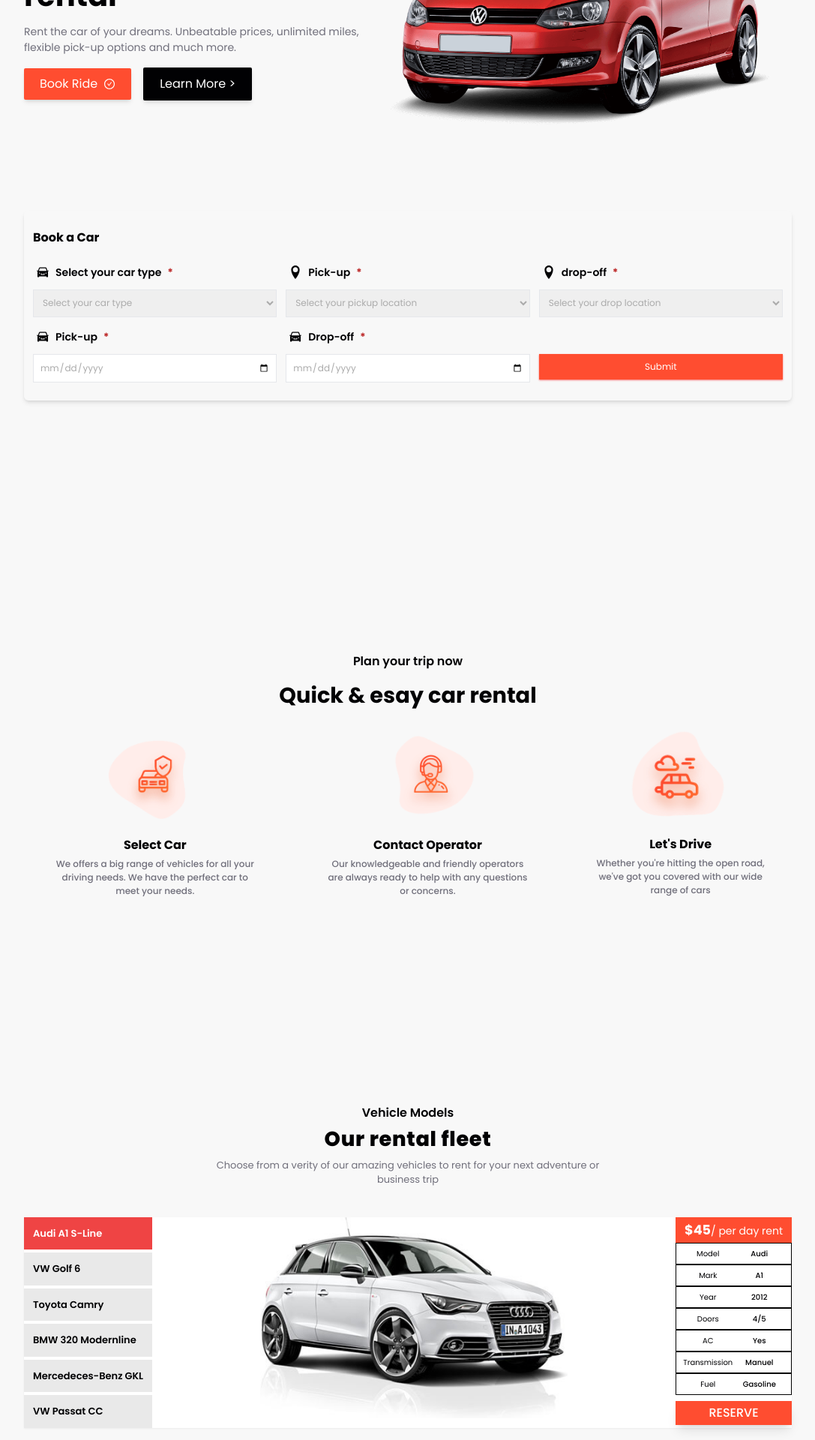
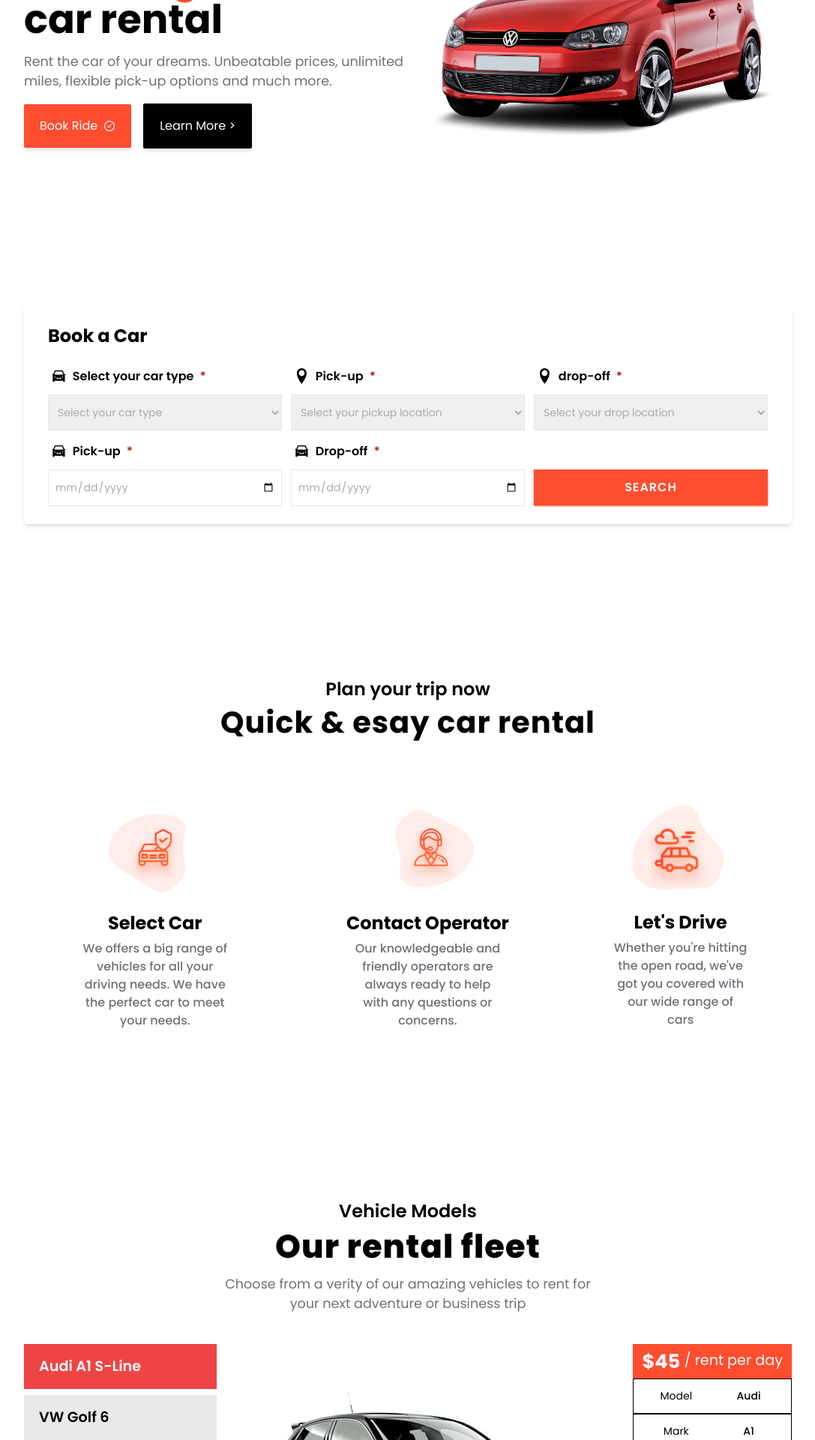
Before and after one commit to darshitjani300/rental-car, a React (Vite) app: page / in a window 1280 px wide. Shown: the part 300-2220 px from the top of the page at 75% size, without its empty margins (96-1183 px from the left). Built offline with nearby package versions, Linux system fonts and the light colour scheme.

Commit message:
Did some responsive work

```diff
--- a/src/Components/Home-Comp/Booking.jsx
+++ b/src/Components/Home-Comp/Booking.jsx
@@ -5,9 +5,9 @@
 const Booking = () => {
   return (
     <div className="p-container booking-section">
-      <div className="my-[100px]">
-        <div className="shadow-md p-3 py-6 rounded-md">
-          <h1 className="font-bold mb-5">Book a Car</h1>
+      <div className="my-52">
+        <div className="shadow-md bg-white p-3 py-6 rounded-md">
+          <h1 className="font-bold mb-5 px-5 md:text-[1.1rem] lg:text-[1.2rem] xl:text-[1.5rem]">Book a Car</h1>
           <div className="hidden">
             <div className="bg-red-300 px-1 py-1 flex justify-between items-center">
               <p className="text-red-700 text-[12px] md:text-[14px]">
--- a/src/Components/Home-Comp/Hero.jsx
+++ b/src/Components/Home-Comp/Hero.jsx
@@ -9,16 +9,16 @@
     <>
       <div className="hero h-full">
         <NavBar />
-        <div className="p-container flex relative pt-16 text-center md:text-start">
+        <div className="p-container flex relative pt-16 md:pt-24 text-center md:text-start">
           <div className="flex flex-col justify-center gap-4">
-            <h3 className="font-bold text-[14px] md:text-[16px] leading-3">
+            <h3 className="font-bold text-[14px] md:text-[1rem] lg:text-[18px] xl:text-[1.5rem] lg:leading-none leading-3">
               Plan your trip now
             </h3>
-            <h1 className="font-bold text-[1.2rem] md:text-[2.5rem] leading-[43px]">
+            <h1 className="font-bold text-[1.2rem] md:text-[2.5rem] lg:text-[3rem] lg:leading-[50px] xl:text-[3.3rem] xl:leading-[55px] leading-[45px]">
               Save <span className="text-[#ff4d30]">big</span> with our car
               rental
             </h1>
-            <p className="text-[#706f7b] md:text-[14px]">
+            <p className="text-[#706f7b] md:text-[14px] lg:text-[1rem] xl:text-[1.1rem]">
               Rent the car of your dreams. Unbeatable prices, unlimited miles,
               flexible pick-up options and much more.
             </p>
--- a/src/Components/Home-Comp/Info.jsx
+++ b/src/Components/Home-Comp/Info.jsx
@@ -2,30 +2,40 @@
 
 const Info = () => {
   return (
-    <div className="flex flex-col justify-center items-center text-center p-container gap-3 h-[100vh] w-full">
-      <h2 className="font-semibold">Plan your trip now</h2>
-      <h1 className="font-bold text-[1.8rem]">Quick & esay car rental</h1>
-      <div className="flex gap-5">
+    <div className="flex flex-col justify-center items-center pb-48 text-center p-container gap-3 w-full">
+      <h2 className="font-semibold md:text-[17px] lg:text-[18px] xl:text-[1.5rem] leading-none">
+        Plan your trip now
+      </h2>
+      <h1 className="font-bold text-[1.8rem] md:text-[1.9rem] lg:text-[2rem] leading-none xl:text-[2.5rem] tracking-wide">
+        Quick & esay car rental
+      </h1>
+      <div className="flex gap-5 pt-5 md:pt-10 xl:pt-16">
         <div className="flex flex-col justify-center gap-1 items-center">
           <img src="/banner/1.png" alt="" className="w-[150px] h-auto" />
-          <h1 className="font-bold">Select Car</h1>
-          <p className="text-[12px] text-[#706f7b] w-[80%] font-medium">
+          <h1 className="font-bold md:text-[1.2rem] lg:text-[1.3rem] xl:text-[1.5rem]">
+            Select Car
+          </h1>
+          <p className="text-[12px] md:text-[14px] lg:text-[15px] xl:text-[1rem] text-[#706f7b] w-[80%] md:w-[70%] lg:w-[60%] font-medium">
             We offers a big range of vehicles for all your driving needs. We
             have the perfect car to meet your needs.
           </p>
         </div>
         <div className="flex flex-col items-center gap-1">
           <img src="/banner/2.png" alt="" className="w-[150px] h-auto" />
-          <h1 className="font-bold">Contact Operator</h1>
-          <p className="text-[12px] text-[#706f7b] font-medium w-[80%]">
+          <h1 className="font-bold md:text-[1.2rem] lg:text-[1.3rem] xl:text-[1.5rem]">
+            Contact Operator
+          </h1>
+          <p className="text-[12px] md:text-[14px] lg:text-[15px] xl:text-[1rem] text-[#706f7b] font-medium w-[80%] md:w-[70%] lg:w-[60%]">
             Our knowledgeable and friendly operators are always ready to help
             with any questions or concerns.
           </p>
         </div>
         <div className="flex flex-col items-center gap-1">
           <img src="/banner/3.png" alt="" className="w-[150px] h-auto" />
-          <h1 className="font-bold">Let's Drive</h1>
-          <p className="text-[12px] text-[#706f7b] w-[80%] font-medium">
+          <h1 className="font-bold md:text-[1.2rem] lg:text-[1.3rem] xl:text-[1.5rem]">
+            Let's Drive
+          </h1>
+          <p className="text-[12px] md:text-[14px] lg:text-[15px] xl:text-[1rem] text-[#706f7b] font-medium w-[80%] md:w-[70%] lg:w-[60%]">
             Whether you're hitting the open road, we've got you covered with our
             wide range of cars
           </p>
--- a/src/Pages/VehicleModel.jsx
+++ b/src/Pages/VehicleModel.jsx
@@ -13,23 +13,23 @@
   return (
     <div className="p-container flex flex-col h-full gap-10 py-10 ">
       <div className="text-center flex flex-col gap-3 md:gap-0 md:w-[50%] my-0 mx-auto">
-        <h3 className="font-semibold text-[1.5rem] leading-5 md:text-[1rem] ">
+        <h3 className="font-semibold text-[1.5rem] leading-5 md:text-[1.2rem] lg:text-[1.3rem] xl:text-[1.5rem] ">
           Vehicle Models
         </h3>
-        <h1 className="font-extrabold text-[2.5rem] tracking-wide leading-[50px] md:text-[1.7rem]">
+        <h1 className="font-extrabold py-3 text-[2.5rem] tracking-wide leading-[50px] md:text-[1.8rem] lg:text-[2.2rem] xl:text-[2.7rem]">
           Our rental fleet
         </h1>
-        <p className="text-[#706f7b] text-[14px] md:text-[13px] ">
+        <p className="text-[#706f7b] text-[14px] md:text-[15px] lg:text-[1rem] xl:text-[1.1rem]">
           Choose from a verity of our amazing vehicles to rent for your next
           adventure or business trip
         </p>
       </div>
-      <div className="flex flex-col gap-5 md:flex md:flex-row bg-white shadow-sm md:gap-16">
-        <div className="carNames flex flex-col gap-1">
+      <div className="flex flex-col md:flex md:flex-row bg-white shadow-sm">
+        <div className="carNames flex flex-col gap-2">
           {car.map((x) => {
             return (
               <button
-                className={`bg-[#e9e9e9] text-left p-3 text-[13px] font-semibold hover:bg-red-500 hover:text-[#fff] ${
+                className={`bg-[#e9e9e9] text-left p-3 xl:py-4 xl:px-5 text-[13px] md:text-[15px] lg:text-[1rem] xl:text-[1.2rem] font-semibold hover:bg-red-500 hover:text-[#fff] ${
                   foundCar.id === x.id && "bg-red-500 text-[#fff]"
                 }`}
                 key={x.id}
@@ -40,62 +40,65 @@
             );
           })}
         </div>
-        <div className="carImages md:w-[40%] my-0 mx-auto">
+        <div className="carImages mx-auto my-auto">
           <img src={foundCar.img} alt="audi" />
         </div>
-        <div className="carInfo">
-          <div className="bg-[#ff4d30] text-white px-3 py-1 text-center">
-            <span className="font-bold text-[1.1rem]">
-              ${foundCar.info.rpd}
-            </span>
-            <span className="text-[14px]">/ per day rent</span>
-          </div>
+        <div className="carInfo flex flex-col justify-between">
           <div>
-            <div className="grid grid-cols-2 items-center text-[10px] border-[1px] border-black px-2 py-[6px]">
+            <div className="bg-[#ff4d30] text-white px-3 py-1 text-center">
+              <span className="font-bold text-[1.1rem] md:text-[1.2rem] lg:text-[1.4rem] align-middle xl:text-[1.6rem]">
+                ${foundCar.info.rpd}
+              </span>
+              <span className="text-[14px] md:text-[1rem] lg:text-[1.1rem] xl:text-[1.2rem]">
+                {" "}
+                / rent per day
+              </span>
+            </div>
+            <div className="grid grid-cols-2 items-center text-[10px] md:text-[12px] lg:text-[13px] xl:text-[14px] border-[1px] border-black px-2 py-[6px] lg:py-2 xl:py-3">
               <h1 className="justify-self-center">Model</h1>
               <h1 className="justify-self-center font-medium">
                 {foundCar.info.model}
               </h1>
             </div>
-            <div className="grid grid-cols-2 items-center text-[10px] border-[1px] border-black px-2 py-[6px]">
+            <div className="grid grid-cols-2 items-center text-[10px] md:text-[12px] lg:text-[13px] xl:text-[14px] border-[1px] border-black px-2 py-[6px] lg:py-2 xl:py-3">
               <h1 className="justify-self-center">Mark</h1>
               <h1 className="justify-self-center font-medium">
                 {foundCar.info.mark}
               </h1>
             </div>
-            <div className="grid grid-cols-2 items-center text-[10px] border-[1px] border-black px-2 py-[6px]">
+            <div className="grid grid-cols-2 items-center text-[10px] md:text-[12px] lg:text-[13px] xl:text-[14px] border-[1px] border-black px-2 py-[6px] lg:py-2 xl:py-3">
               <h1 className="justify-self-center">Year</h1>
               <h1 className="justify-self-center font-medium">
                 {foundCar.info.year}
               </h1>
             </div>
-            <div className="grid grid-cols-2 items-center border-[1px] text-[10px] border-black px-2 py-[6px]">
+            <div className="grid grid-cols-2 items-center text-[10px] md:text-[12px] lg:text-[13px] xl:text-[14px] border-[1px] border-black px-2 py-[6px] lg:py-2 xl:py-3">
               <h1 className="justify-self-center">Doors</h1>
               <h1 className="justify-self-center font-medium">
                 {foundCar.info.door}
               </h1>
             </div>
-            <div className="grid grid-cols-2 items-center text-[10px] border-[1px] border-black px-2 py-[6px]">
+            <div className="grid grid-cols-2 items-center text-[10px] md:text-[12px] lg:text-[13px] xl:text-[14px] border-[1px] border-black px-2 py-[6px] lg:py-2 xl:py-3">
               <h1 className="justify-self-center">AC</h1>
               <h1 className="justify-self-center font-medium">
                 {foundCar.info.ac}
               </h1>
             </div>
-            <div className="grid grid-cols-2 items-center text-[10px] border-[1px] border-black px-2 py-[6px]">
+            <div className="grid grid-cols-2 items-center text-[10px] md:text-[12px] lg:text-[13px] xl:text-[14px] border-[1px] border-black px-2 py-[6px] lg:py-2 xl:py-3">
               <h1 className="justify-self-center">Transmission</h1>
               <h1 className="justify-self-center  font-medium">
                 {foundCar.info.transmission}
               </h1>
             </div>
-            <div className="grid grid-cols-2 items-center text-[10px] border-[1px] border-black px-2 py-[6px]">
+            <div className="grid grid-cols-2 items-center text-[10px] md:text-[12px] lg:text-[13px] xl:text-[14px] border-[1px] border-black px-2 py-[6px] lg:py-2 xl:py-3">
               <h1 className="justify-self-center">Fuel</h1>
               <h1 className="justify-self-center  font-medium">
                 {foundCar.info.fuel}
               </h1>
             </div>
-            <div className="bg-[#ff4d30] cursor-pointer text-white text-center p-1 mt-2 font-medium shadow-lg">
-              RESERVE
-            </div>
+          </div>
+          <div className="bg-[#ff4d30] cursor-pointer text-white text-center p-1 lg:py-2 mt-2 font-medium shadow-lg md:text-[1.1rem] lg:text-[1.2rem] xl:text-[1.3rem]">
+            RESERVE
           </div>
         </div>
       </div>
--- a/src/index.css
+++ b/src/index.css
@@ -7,7 +7,6 @@
   font-family: "Poppins", sans-serif, system-ui, -apple-system,
     BlinkMacSystemFont, "Segoe UI", Roboto, Oxygen, Ubuntu, Cantarell,
     "Open Sans", "Helvetica Neue", sans-serif;
-  background: #f8f8f8;
   color: #010103;
 }
 
--- a/src/utils/Btn.jsx
+++ b/src/utils/Btn.jsx
@@ -5,8 +5,8 @@
     <button
       className={
         !isBlack
-          ? `bg-[#ff4d30] text-white py-1 px-3 md:py-2 md:px-5 rounded-sm shadow-md flex justify-center items-center gap-2 border-[1px] border-transparent`
-          : `bg-[#010103] text-white hover:bg-white hover:text-[#010103] hover:border-[2px] border-[2px] hover:border-[#010103] border-[#010103] transition-all duration-200 ease py-1 px-3 md:py-2 md:px-5 rounded-sm shadow-md flex`
+          ? `bg-[#ff4d30] text-white py-1 px-3 md:py-2 md:px-5 lg:py-3 xl:py-4 rounded-sm shadow-md flex justify-center items-center gap-2 border-[1px] border-transparent`
+          : `bg-[#010103] text-white hover:bg-white hover:text-[#010103] hover:border-[2px] border-[2px] hover:border-[#010103] lg:py-3 xl:py-4 border-[#010103] transition-all duration-200 ease py-1 px-3 md:py-2 md:px-5 rounded-sm shadow-md flex`
       }
     >
       {text}
--- a/src/utils/Fitems.jsx
+++ b/src/utils/Fitems.jsx
@@ -23,17 +23,17 @@
   return (
     <form
       onSubmit={handleSubmit}
-      className="flex flex-col gap-3  md:grid md:grid-cols-3 text-[14px] md:text-[14px]"
+      className="flex flex-col gap-3 px-5 md:grid md:grid-cols-3 text-[14px] md:text-[15px] lg:text-[0.9rem] xl:text-[1rem]"
     >
       <div className="flex flex-col justify-start items-start">
         <label className="font-semibold flex justify-center items-center gap-2 p-1 pb-3">
-          <AiFillCar size={18} /> Select your car type{" "}
+          <AiFillCar  className="md:text-[1.1rem] xl:text-[1.3rem]" /> Select your car type{" "}
           <span className="text-red-700">*</span>
         </label>
         <select
           name="carName"
           onChange={handleInput}
-          className="text-[#ababab] border border-gray-40 p-2 w-full text-[12px]"
+          className="text-[#ababab] border border-gray-40 p-2 w-full text-[12px] lg:text-[13px] xl:text-[14px] xl:py-3"
         >
           {bookName.map((x) => {
             return (
@@ -46,13 +46,13 @@
       </div>
       <div className="flex flex-col justify-start items-start">
         <label className="font-semibold flex justify-center items-center gap-2 p-1 pb-3">
-          <ImLocation size={18} /> Pick-up{" "}
+          <ImLocation className="md:text-[1.1rem] xl:text-[1.3rem]" /> Pick-up{" "}
           <span className="text-red-700">*</span>
         </label>
         <select
           name="pickuploc"
           onChange={handleInput}
-          className="text-[#ababab] border border-gray-40 p-2 w-full text-[12px]"
+          className="text-[#ababab] border border-gray-40 p-2 w-full text-[12px] lg:text-[13px] xl:text-[14px] xl:py-3"
         >
           {pickUp.map((x) => {
             return (
@@ -65,13 +65,13 @@
       </div>
       <div className="flex flex-col justify-start items-start">
         <label className="font-semibold flex justify-center items-center gap-2 p-1 pb-3">
-          <ImLocation size={18} /> drop-off{" "}
+          <ImLocation className="md:text-[1.1rem] xl:text-[1.3rem]" /> drop-off{" "}
           <span className="text-red-700">*</span>
         </label>
         <select
           name="dropoffloc"
           onChange={handleInput}
-          className="text-[#ababab] border border-gray-40 p-2  w-full text-[12px]"
+          className="text-[#ababab] border border-gray-40 p-2  w-full text-[12px] lg:text-[13px] xl:text-[14px] xl:py-3"
         >
           {drop.map((x) => {
             return (
@@ -84,11 +84,11 @@
       </div>
       <div className="flex flex-col justify-start items-start">
         <label className="font-semibold flex justify-center items-center gap-2 p-1 pb-3">
-          <AiFillCar size={18} /> Pick-up{" "}
+          <AiFillCar className="md:text-[1.1rem] xl:text-[1.3rem]" /> Pick-up{" "}
           <span className="text-red-700">*</span>
         </label>
         <input
-          className="text-[#ababab] border border-gray-40 p-2 w-full text-[12px]"
+          className="text-[#ababab] border border-gray-40 p-2 w-full text-[12px] lg:text-[13px] xl:text-[14px] xl:py-3"
           type="date"
           name="pickdate"
           onChange={handleInput}
@@ -96,11 +96,11 @@
       </div>
       <div className="flex flex-col justify-start items-start">
         <label className="font-semibold flex justify-center items-center gap-2 p-1 pb-3">
-          <AiFillCar size={18} /> Drop-off{" "}
+          <AiFillCar className="md:text-[1.1rem] xl:text-[1.3rem]" /> Drop-off{" "}
           <span className="text-red-700">*</span>
         </label>
         <input
-          className="text-[#ababab] border border-gray-40 p-2 w-full text-[12px]"
+          className="text-[#ababab] border border-gray-40 p-2 w-full text-[12px] lg:text-[13px] xl:text-[14px] xl:py-3"
           type="date"
           name="dropdate"
           onChange={handleInput}
@@ -112,8 +112,9 @@
           <span className="text-red-700">*</span>
         </label>
         <input
-          className="text-white bg-[#ff4d30] p-2 w-full text-[12px] shadow-red-400 shadow-sm border-none cursor-pointer"
+          className="text-white bg-[#ff4d30] p-2 w-full text-[12px] shadow-red-400 shadow-sm border-none cursor-pointer lg:text-[13px] xl:text-[1rem] xl:py-3 tracking-[1px] font-semibold"
           type="submit"
+          value="SEARCH"
         />
       </div>
     </form>
```
